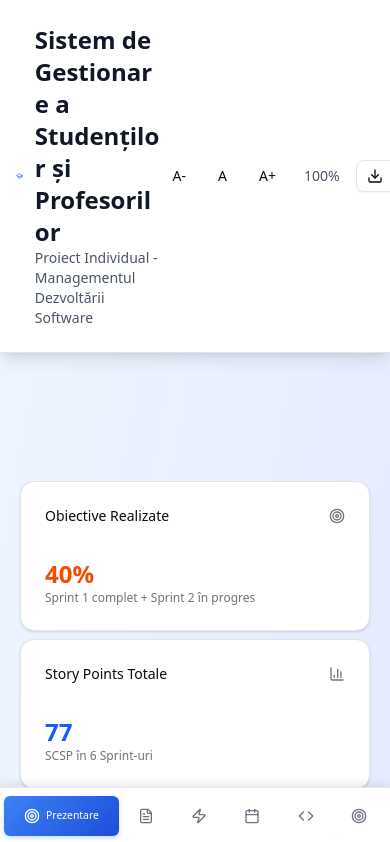
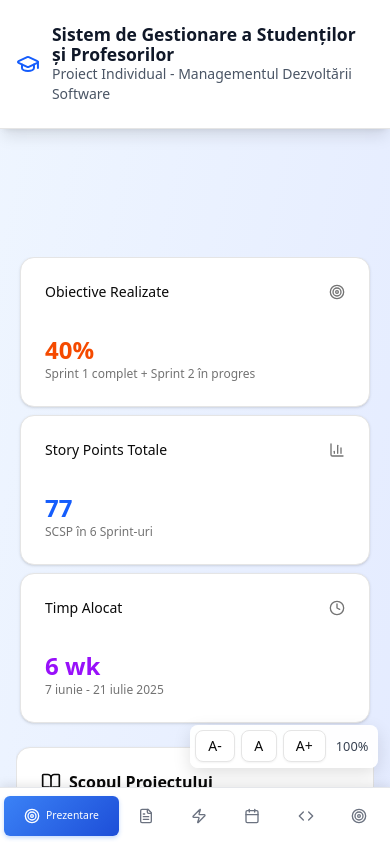
Before and after one commit to laur221/Proiect-individual-la-management, a React (Vite) app: page / in a window 390 px wide. Shown: the top 842 px of the page. Built offline with nearby package versions, Linux system fonts and the light colour scheme.

Commit message:
Add mobile floating accessibility controls and update font scaling options

```diff
--- a/src/App.css
+++ b/src/App.css
@@ -486,6 +486,36 @@ html {
       overflow-x: hidden;
     }
 
+    /* Floating accessibility control (mobile) */
+    .accessibility-floating {
+      position: fixed;
+      right: 0.75rem;
+      bottom: 4.75rem; /* above mobile nav */
+      display: flex;
+      gap: 0.375rem;
+      background: rgba(255,255,255,0.95);
+      padding: 0.35rem;
+      border-radius: 0.5rem;
+      box-shadow: 0 6px 18px rgba(0,0,0,0.12);
+      z-index: 60;
+      align-items: center;
+    }
+
+    .accessibility-floating button {
+      min-width: 36px;
+      height: 36px;
+      padding: 0 0.5rem;
+      font-size: 0.9rem;
+      line-height: 1;
+    }
+
+    .accessibility-floating .scale-label {
+      font-size: 0.8rem;
+      color: #374151;
+      padding: 0 0.25rem;
+      white-space: nowrap;
+    }
+
     /* Toate cardurile să respecte lățimea ecranului */
     .card-animated {
       max-width: 100%;
@@ -506,6 +536,31 @@ html {
       overflow-wrap: break-word;
       hyphens: auto;
     }
+  }
+}
+
+/* Header responsive tweaks to avoid title breaking into many lines on small screens */
+@media (max-width: 640px) {
+  header > div > .flex {
+    flex-direction: column;
+    align-items: flex-start;
+    gap: 0.5rem;
+  }
+
+  header .flex.items-center.space-x-3 {
+    width: 100%;
+  }
+
+  header .flex.space-x-2 {
+    align-self: flex-end;
+  }
+
+  header h1 {
+    font-size: clamp(1rem, 4.5vw, 1.25rem);
+    line-height: 1.15;
+    word-break: normal;
+    overflow-wrap: break-word;
+    hyphens: auto;
   }
 }
 
--- a/src/App.jsx
+++ b/src/App.jsx
@@ -543,7 +543,7 @@ function App() {
                 <p className="text-sm text-gray-600">Proiect Individual - Managementul Dezvoltării Software</p>
               </div>
             </div>
-            <div className="flex space-x-2">
+            <div className="hidden md:flex items-center space-x-2">
               <div className="flex items-center space-x-2">
                 <Button variant="ghost" size="sm" aria-label="decrease-font" onClick={() => setFontScale(prev => Math.max(0.75, +(prev - 0.125).toFixed(3)))}>
                   A-
@@ -1331,6 +1331,20 @@ function App() {
           </div>
         </div>
       </footer>
+
+      {/* Mobile floating accessibility controls */}
+      <div className="accessibility-floating md:hidden" role="region" aria-label="Accessibility font size controls">
+        <Button variant="outline" size="sm" aria-label="decrease-font-mobile" onClick={() => setFontScale(prev => Math.max(0.75, +(prev - 0.125).toFixed(3)))}>
+          A-
+        </Button>
+        <Button variant="outline" size="sm" aria-label="reset-font-mobile" onClick={() => setFontScale(1)}>
+          A
+        </Button>
+        <Button variant="outline" size="sm" aria-label="increase-font-mobile" onClick={() => setFontScale(prev => Math.min(2, +(prev + 0.125).toFixed(3)))}>
+          A+
+        </Button>
+        <div className="scale-label">{Math.round(fontScale * 100)}%</div>
+      </div>
     </div>
   )
 }
```
